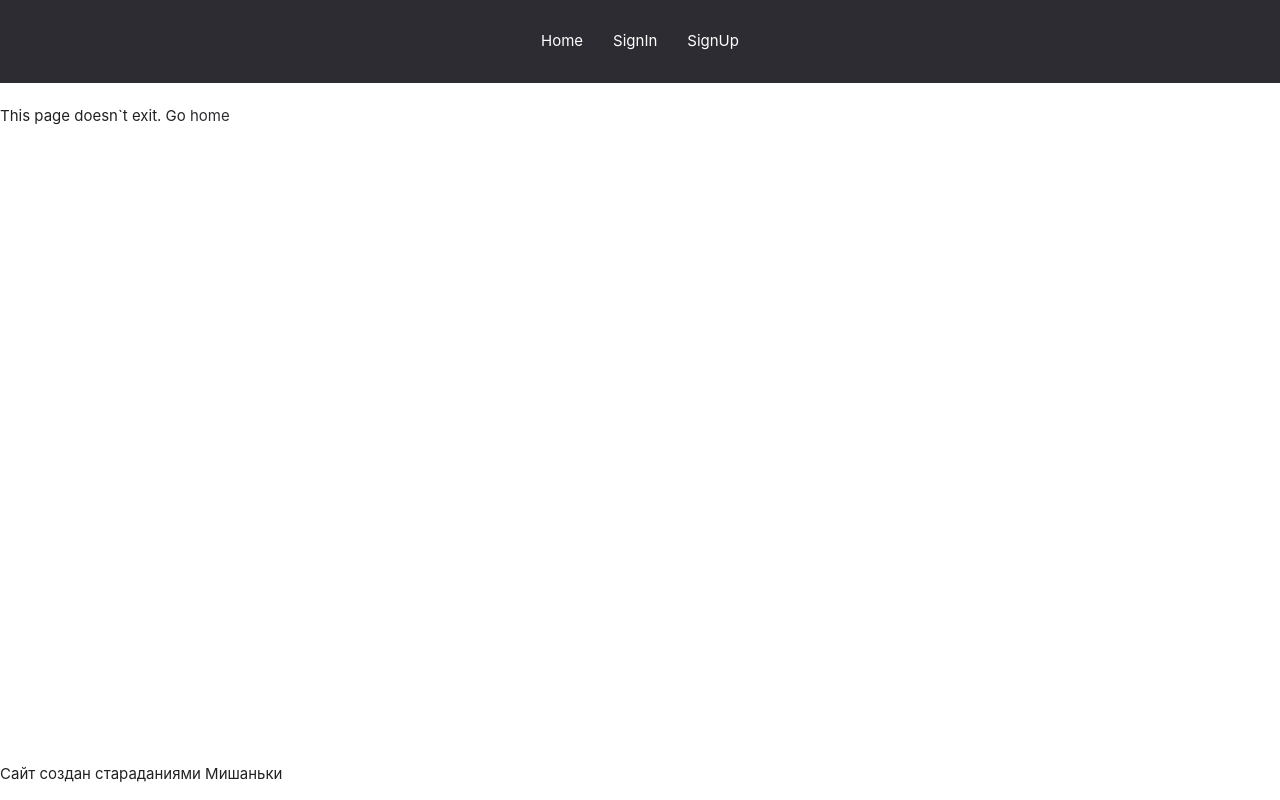
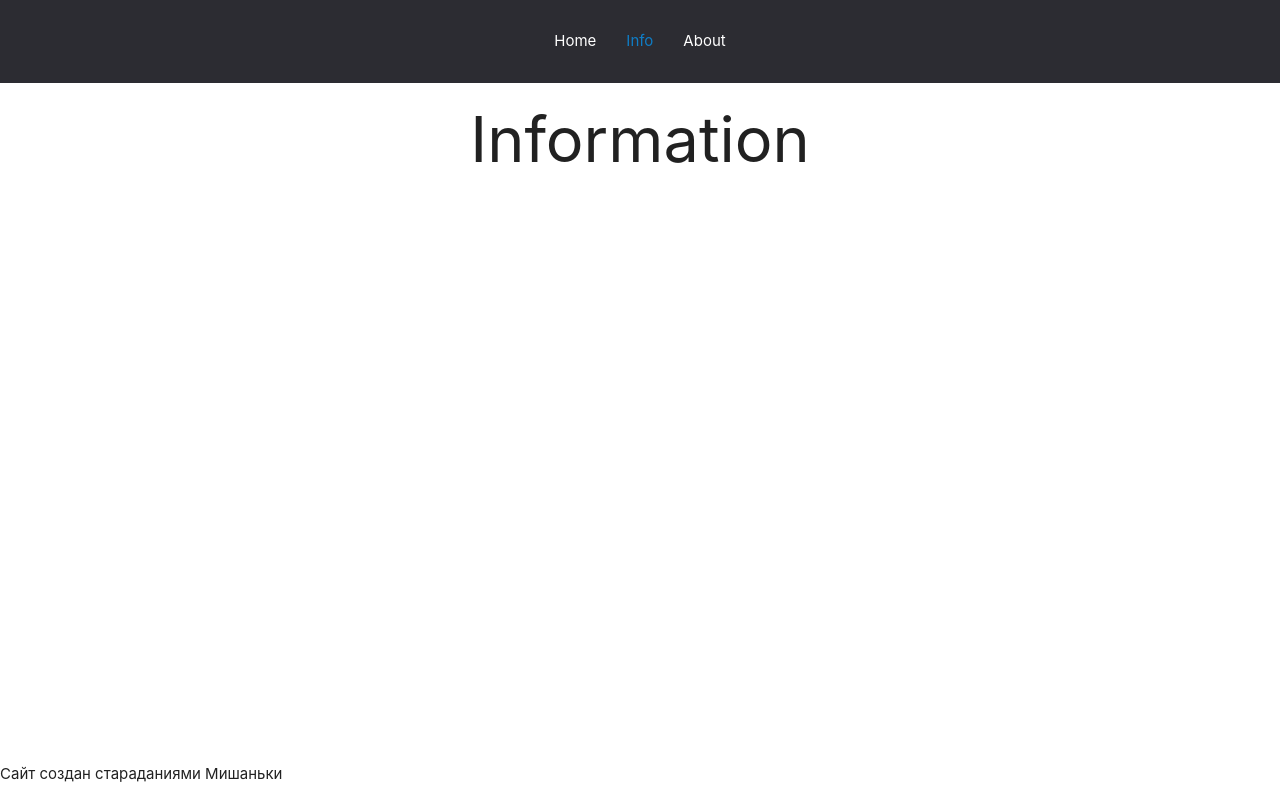
Before and after one commit to mikelay2020/ReactRouterDomv6.3.0, a React (Create React App) app in the folder learn-routerdom/: page /info in a window 1280 px wide. Built offline with nearby package versions, Linux system fonts and the light colour scheme.

Commit message:
edit routes from signin

```diff
--- a/learn-routerdom/src/App.jsx
+++ b/learn-routerdom/src/App.jsx
@@ -4,6 +4,8 @@ import { RequireAuth} from './hoc/RequireAuth'
 import { SignUP } from "./pages/SignUP";
 import { SignIn } from "./pages/SignIn";
 import { Homepage } from "./pages/Homepage";
+import { InfoPage } from "./pages/InfoPage";
+import { AboutPage } from "./pages/AboutPage";
 import { Createpost} from './pages/Createpost'
 import { Notfoundpage } from "./pages/Notfoundpage";
 import { Layout } from "./componets/Layout";   {/*Layout перевод макет  */}
@@ -18,6 +20,9 @@ function App() {
       <Routes>
         <Route path="/" element={<Layout />}> {/* общая обертка. она будет отрисовываться всегда */}
           <Route index element={<Homepage />} /> {/*вместо path="/" указываем index, чтобы путь не повторялся */}
+          <Route path="info" element={<InfoPage />} />
+          <Route path="about" element={<SignIn />} />
+
           <Route path="signup" element={<SignUP />} />   {/* уберает / (слеш) из пути, т.к есть родительский путь Route path="/"  */}
           <Route path="signin" element={<SignIn />} />
           <Route path="signin/new" element={
--- a/learn-routerdom/src/componets/Layout.jsx
+++ b/learn-routerdom/src/componets/Layout.jsx
@@ -8,8 +8,8 @@ const Layout = () => {
     <>
       <header>
         <CustomLink to="/" >Home</CustomLink>
-        <CustomLink to="/signin" >SignIn</CustomLink>
-        <CustomLink to="/signup" >SignUp</CustomLink>
+        <CustomLink to="/info" >Info</CustomLink>
+        <CustomLink to="/about" >About</CustomLink>
       </header>
 
       <main>
--- a/learn-routerdom/src/hoc/AuthProvider.jsx
+++ b/learn-routerdom/src/hoc/AuthProvider.jsx
@@ -15,7 +15,6 @@ export const AuthProvider = ({children}) => {
     }
 
     const value = {user, signin, signout};
-
     return <AuthContext.Provider value={value}>
         {children}
     </AuthContext.Provider>
--- /dev/null
+++ b/learn-routerdom/src/pages/AboutPage.jsx
@@ -0,0 +1,9 @@
+const AboutPage = () =>{
+    return(
+        <div>
+            <h1>About Us</h1>
+        </div>
+    )
+}
+
+export {AboutPage}
--- a/learn-routerdom/src/pages/Homepage.jsx
+++ b/learn-routerdom/src/pages/Homepage.jsx
@@ -1,7 +1,12 @@
+import { Link } from 'react-router-dom'
+
 const Homepage = () =>{
     return(
         <div>
             <h1>Home page</h1>
+            <Link to="/signin" style={{margin: '1rem 1rem', display: 'inline-block'}}>Sign In</Link>
+            <Link to="/signup" style={{margin: '1rem 1rem', display: 'inline-block'}}>Sign Up</Link>
+
         </div>
     )
 }
--- /dev/null
+++ b/learn-routerdom/src/pages/InfoPage.jsx
@@ -0,0 +1,9 @@
+const InfoPage = () =>{
+    return(
+        <div>
+            <h1>Information</h1>
+        </div>
+    )
+}
+
+export {InfoPage}
--- a/learn-routerdom/src/pages/SignIn.jsx
+++ b/learn-routerdom/src/pages/SignIn.jsx
@@ -12,7 +12,7 @@ const SignIn = () =>{
     const location = useLocation();
     const {signin} = useAuth();
 
-    const fromPage = location.state?.from?.pathname || '/signin/new';
+    const fromPage = location.state?.from?.pathname || '/';
 
 
     const { loading, request, error, clearError } = useHttp()
@@ -26,14 +26,14 @@ const SignIn = () =>{
     const loginHandler = async () => {
         try {
            const data = await request('/api/v1/signin', 'POST', { ...form })
+
            signin(data.LoginName, () => navigate(fromPage, {replace: true}))
-console.log(fromPage)
+
         } catch (e) { }
     }
 
     return(
         <div>
-             <Link to="/signin/new" style={{margin: '1rem 0', display: 'inline-block'}}>Add new post</Link>
            <div className="row">
             <div className="col s6 offset-s3">
 
```
